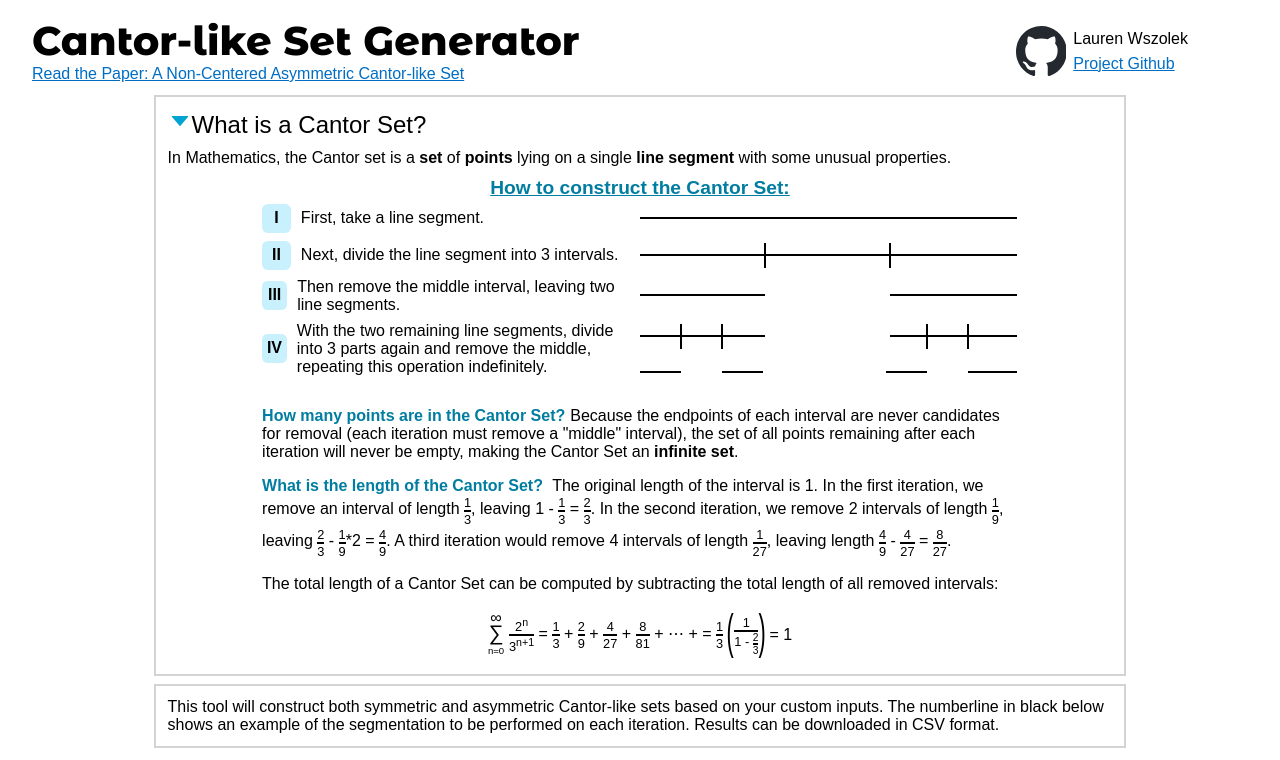
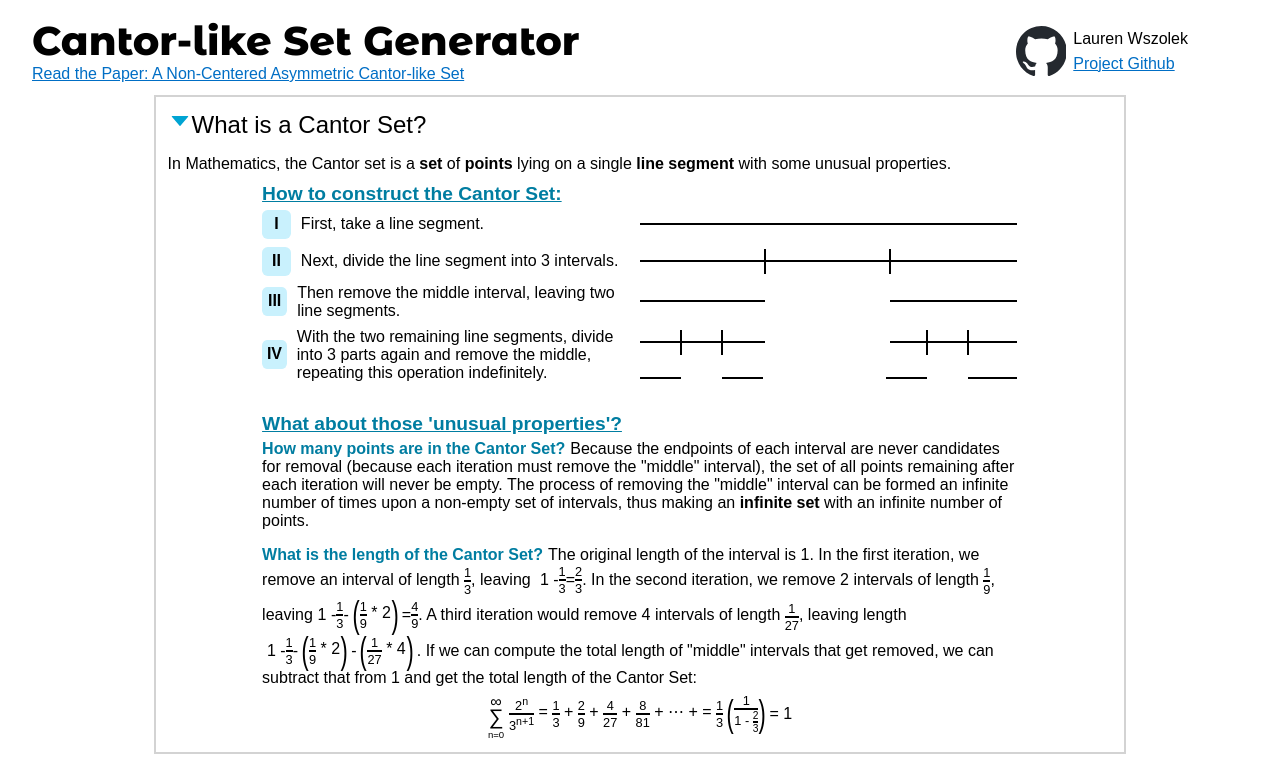
Before and after one commit to bambery/cantor_3-4_react, a React (Create React App) app: page / in a window 1280 px wide. Shown: the top 760 px of the page. Built offline with nearby package versions, Linux system fonts and the light colour scheme; a web font is replaced by a local one.

Commit message:
wording for instruction section

```diff
--- a/src/components/CantorIteration.js
+++ b/src/components/CantorIteration.js
@@ -5,7 +5,6 @@ import IntervalCollection from '../models/interval_collection'
 import Numberline from './Numberline'
 import CantorTable from './CantorTable'
 import { AiFillCaretDown, AiFillCaretRight } from 'react-icons/ai'
-import { IconContext } from 'react-icons'
 
 const CantorIteration = ({ intCol, index }) => {
     const toggleDefault = index === 0 ? true : false
--- a/src/components/FracDisplay.js
+++ b/src/components/FracDisplay.js
@@ -1,6 +1,5 @@
 import React from 'react'
 import PropTypes from 'prop-types'
-import Fraction from '../models/fraction'
 import styles from './FracDisplay.module.css'
 
 const FracDisplay = ({ frac }) => {
--- a/src/components/HowToCantorStep.js
+++ b/src/components/HowToCantorStep.js
@@ -1,6 +1,6 @@
 import React from 'react'
 import PropTypes from 'prop-types'
-import { useState, useRef, useEffect } from 'react'
+import { useRef, useEffect } from 'react'
 import styles from './HowToCantorStep.module.css'
 
 const HowToCantorStep = ({ stepInfo, stepNum }) => {
--- a/src/components/Introduction.js
+++ b/src/components/Introduction.js
@@ -43,20 +43,20 @@ const Introduction = () => {
         )
     }
 
-    const parensSec = () => {
-        const den = <span>1 - {frac(2,3, 'evenSmallerFrac')}</span>
+    const parensSection = (inside) => {
         return(
             <span className={styles.bigParens}>
                 <span className={styles.parens}>(</span>
-                {frac(1, den)}
+                {inside}
                 <span className={styles.parens}>)</span>
             </span>
         )
     }
 
-    const geometricSum = (start,end) => {
+    const geometricSum = () => {
         const top = <span>2<sup>n</sup></span>
         const bottom = <span>3<sup>n+1</sup></span>
+        const bigDen = <span>1 - {frac(2,3, 'evenSmallerFrac')}</span>
         return(
             <div className={styles.eq}>
                 <div className={styles.sum}>
@@ -71,7 +71,7 @@ const Introduction = () => {
                     </div>
                 </div>
                 <div className={styles.equation}>
-                    <span>{frac(top, bottom)} = {frac(1,3)} + {frac(2,9)} + {frac(4, 27)} + {frac(8, 81)} + {'\u22ef'} + = {frac(1,3)}</span> {parensSec()} <span>= 1</span>
+                    <span>{frac(top, bottom)} = {frac(1,3)} + {frac(2,9)} + {frac(4, 27)} + {frac(8, 81)} + {'\u22ef'} + = {frac(1,3)}</span> {parensSection(frac(1, bigDen))} <span>= 1</span>
                 </div>
             </div>
         )
@@ -98,17 +98,28 @@ const Introduction = () => {
                     </div>
                     <div className={styles.twoCol}>
                         { stepDetails.map( (stepInfo, idx) =>
-                        <React.Fragment key={stepInfo['numeral']}>
-                            <HowToCantorStep stepInfo={stepInfo} stepNum={idx} />
-                        </React.Fragment>
+                            <React.Fragment key={stepInfo['numeral']}>
+                                <HowToCantorStep stepInfo={stepInfo} stepNum={idx} />
+                            </React.Fragment>
                         ) }
                     </div>
                     <div className={styles.textDescription}>
-                        <p><span className={styles.introEmphasis}>How many points are in the Cantor Set?</span>{`Because the endpoints of each interval are never candidates for removal (each iteration must remove a "middle" interval), the set of all points remaining after each iteration will never be empty, making the Cantor Set an `}<a href="https://en.wikipedia.org/wiki/Infinite_set">infinite set</a>{`.`}</p>
-                        <p><span className={styles.introEmphasis}>What is the length of the Cantor Set?</span> The original length of the interval is 1. In the first iteration, we remove an interval of length {frac(1,3)}, leaving 1 - {frac(1,3)} = {frac(2,3)}. In the second iteration, we remove 2 intervals of length {frac(1,9)}, leaving {frac(2,3)} - {frac(1,9)}*2 = {frac(4,9)}. A third iteration would remove 4 intervals of length {frac(1, 27)}, leaving length {frac(4,9)} - {frac(4, 27)} = {frac(8,27)}.</p>
-                        <p>The total length of a Cantor Set can be computed by subtracting the total length of all removed intervals:</p>
-                        <div className={styles.geometricEq}>
-                            {geometricSum()}
+                        <div className={styles.howToCantorTitle}>
+                            {`What about those 'unusual properties'?`}
+                        </div>
+                        <span className={styles.introEmphasis}>How many points are in the Cantor Set?</span>{`Because the endpoints of each interval are never candidates for removal (because each iteration must remove the "middle" interval), the set of all points remaining after each iteration will never be empty. The process of removing the "middle" interval can be formed an infinite number of times upon a non-empty set of intervals, thus making an `}<a href='https://en.wikipedia.org/wiki/Infinite_set'>infinite set</a> with an infinite number of points{`.`}
+                        <div className={styles.textDescription}>
+                            <span className={styles.introEmphasis}>What is the length of the Cantor Set?</span>
+                            The original length of the interval is 1. In the first iteration, we remove an interval of length {frac(1,3)}, leaving <span className={styles.equation}>1 - {frac(1,3)} = {frac(2,3)}</span>.
+                                In the second iteration, we remove 2 intervals of length {frac(1,9)}, leaving
+                            <span className={styles.equation}>1 - {frac(1, 3)} - {parensSection(<span>{frac(1,9)} * 2</span>)} = {frac(4,9)}</span>
+                            . A third iteration would remove 4 intervals of length {frac(1, 27)}, leaving length
+                            <span className={styles.equation}>
+                                1 - {frac(1,3)} - {parensSection(<span>{frac(1,9)} * 2</span>)} - {parensSection(<span>{frac(1,27)} * 4</span>)}.
+                            </span> {`If we can compute the total length of "middle" intervals that get removed, we can subtract that from 1 and get the total length of the Cantor Set:`}
+                            <div className={styles.geometricEq}>
+                                {geometricSum()}
+                            </div>
                         </div>
                     </div>
                 </div>
--- a/src/components/Introduction.module.css
+++ b/src/components/Introduction.module.css
@@ -20,7 +20,7 @@
 }
 
 .textDescription {
-    padding-top: 10px;
+    margin-top: 1rem;
 }
 
 .textDescription a {
@@ -58,6 +58,7 @@
     margin-top: 10px;
     margin-bottom: 5px;
     text-decoration: underline;
+    align-self: flex-start;
 }
 
 .introEmphasis {
@@ -71,7 +72,6 @@
     flex-direction: row;
     align-items: center;
     justify-content: center;
-/*    font-family: sans-serif; */
 }
 
 .eq .sum {
@@ -79,8 +79,6 @@
     flex-direction: column;
     justify-content: center;
     align-items: center;
-    transform: translateY(-0.4rem);
-    margin-right: 0.3rem;
 }
 
 .sum .sigma {
@@ -96,21 +94,23 @@
 }
 
 .bigParens {
-    display: flex;
+    display: inline flex;
     flex-direction: row;
     justify-content: center;
-    flex-grow: 0;
-    margin: 0 3px;
+    align-items: center;
+    margin: 2px 3px;
 }
 
 .parens {
     font-size: 1.5em;
-    transform: translateY(0.4em) scale(0.9, 2);
+    transform: scale(0.9, 1.5);
 }
 
 .equation {
-    display: flex;
+    display: inline flex;
     flex-direction: row;
     justify-content: center;
     align-items: center;
+    white-space: nowrap;
+    margin-left: 0.3em;
 }
```
